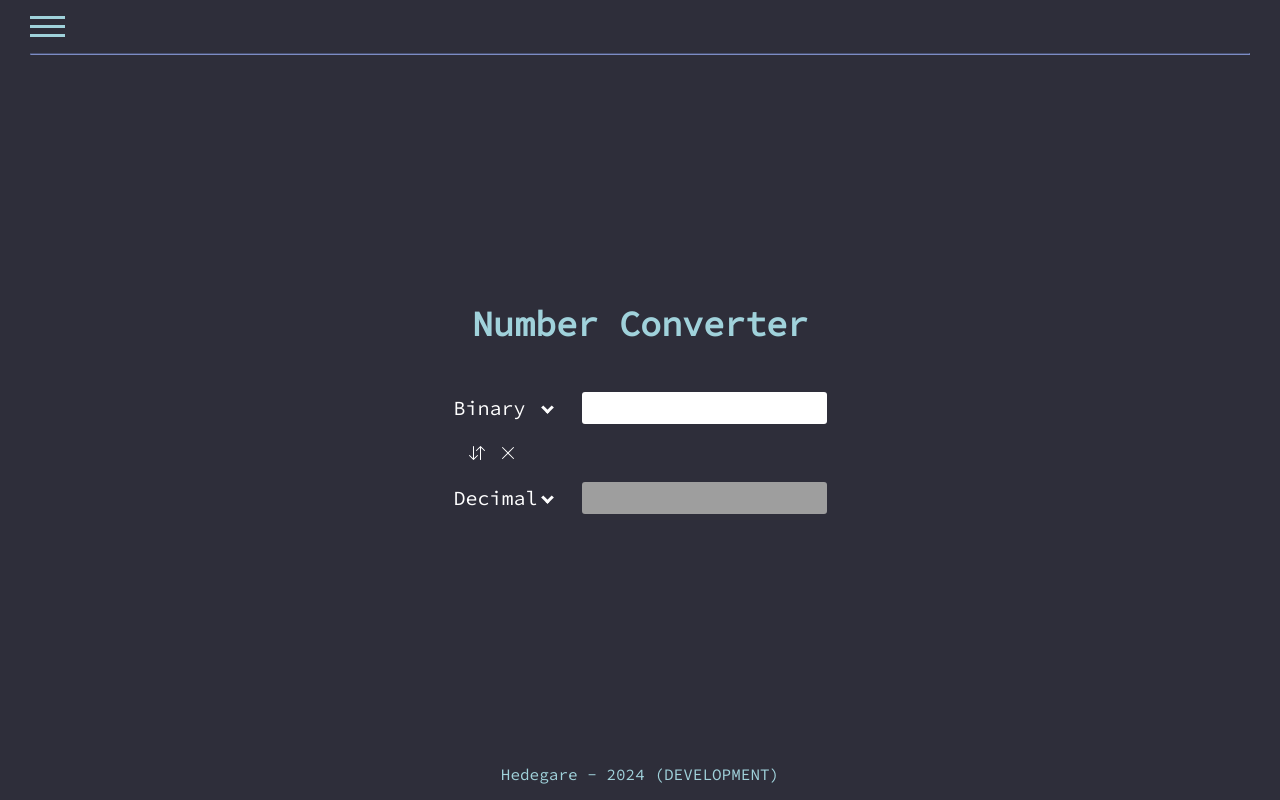
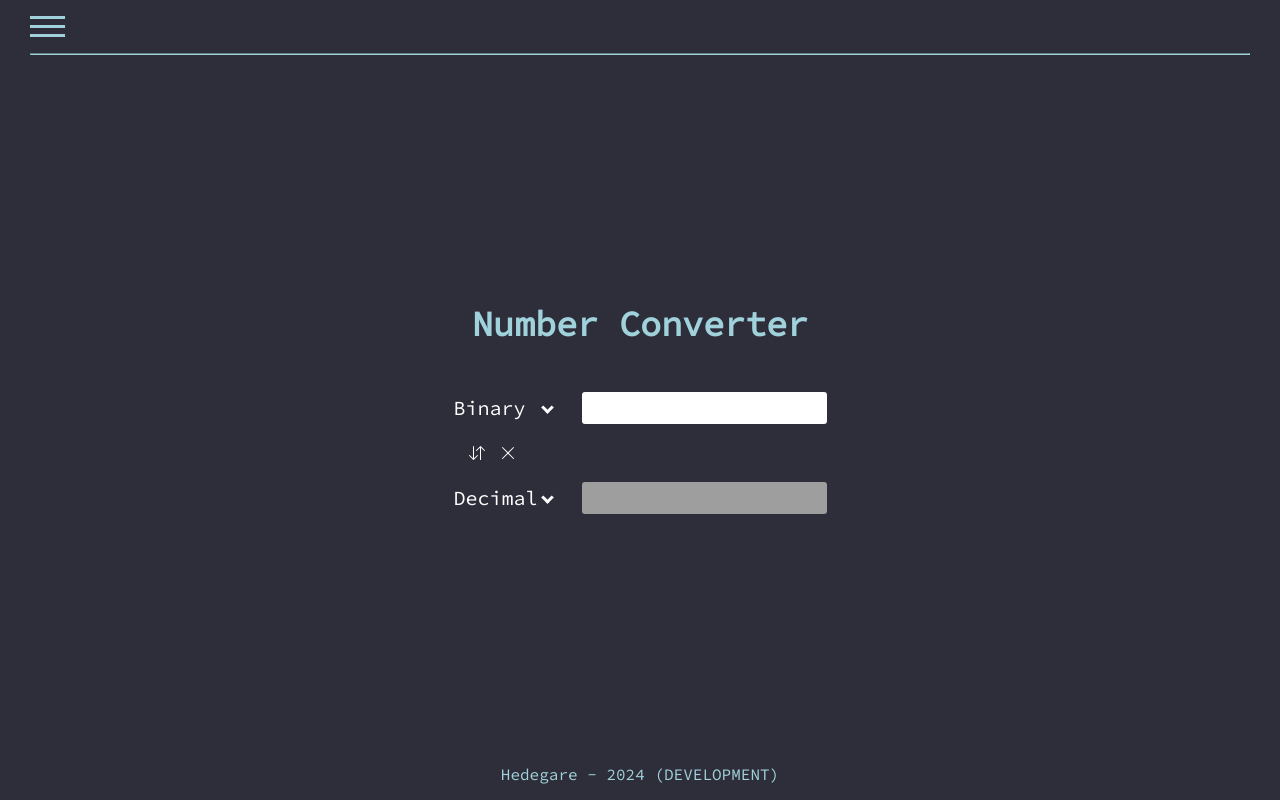
Before and after one commit to Hedevgare/conversion-tools, a Vue app: page / in a window 1280 px wide. Built offline with nearby package versions, Linux system fonts and the light colour scheme.

Commit message:
refactor: Update <hr> border color
This commit makes all <hr> elements match the border color with the
app's theme.

```diff
--- a/src/styles/main.css
+++ b/src/styles/main.css
@@ -11,8 +11,7 @@ body {
 
 hr {
   margin: 0 30px;
-  border-color: #7d8cc4;
-
+  border-color: #a0d2db;
 }
 
 h1 {
```
